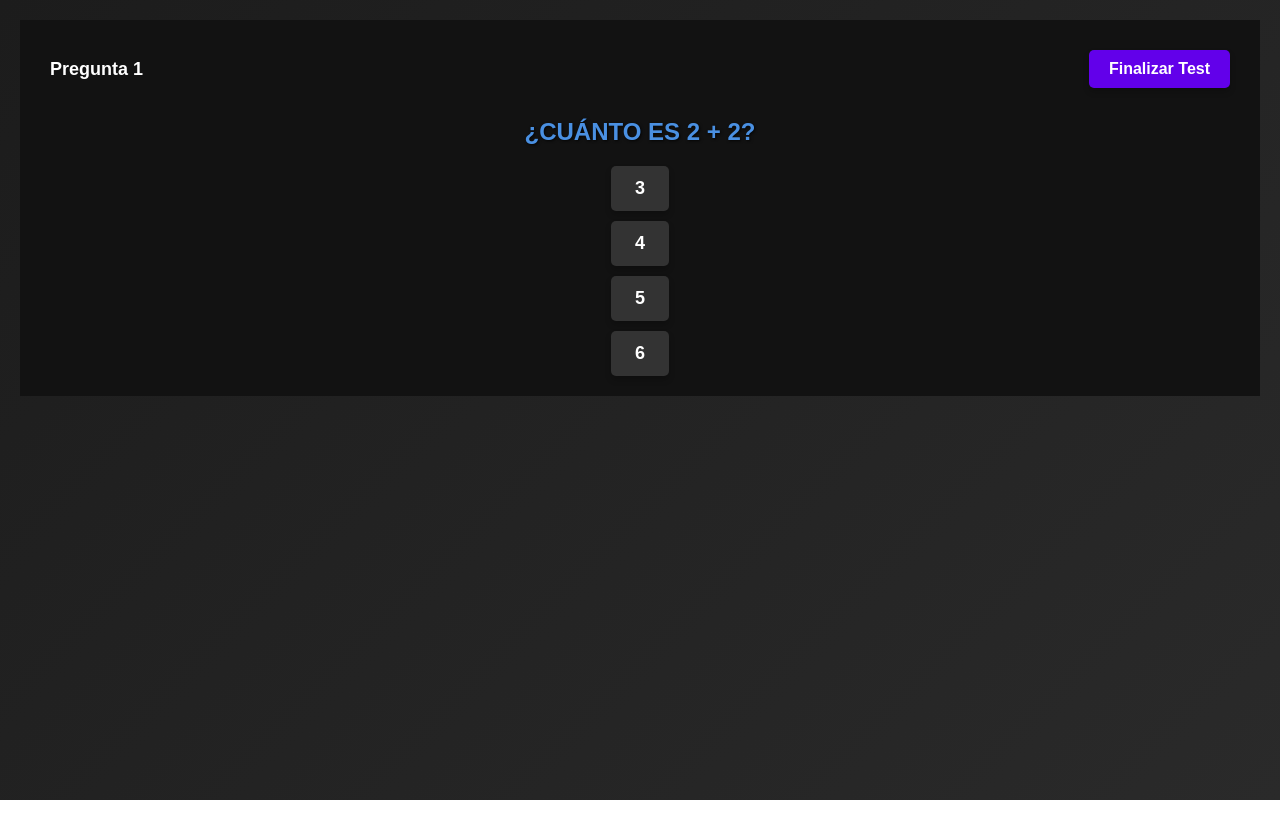
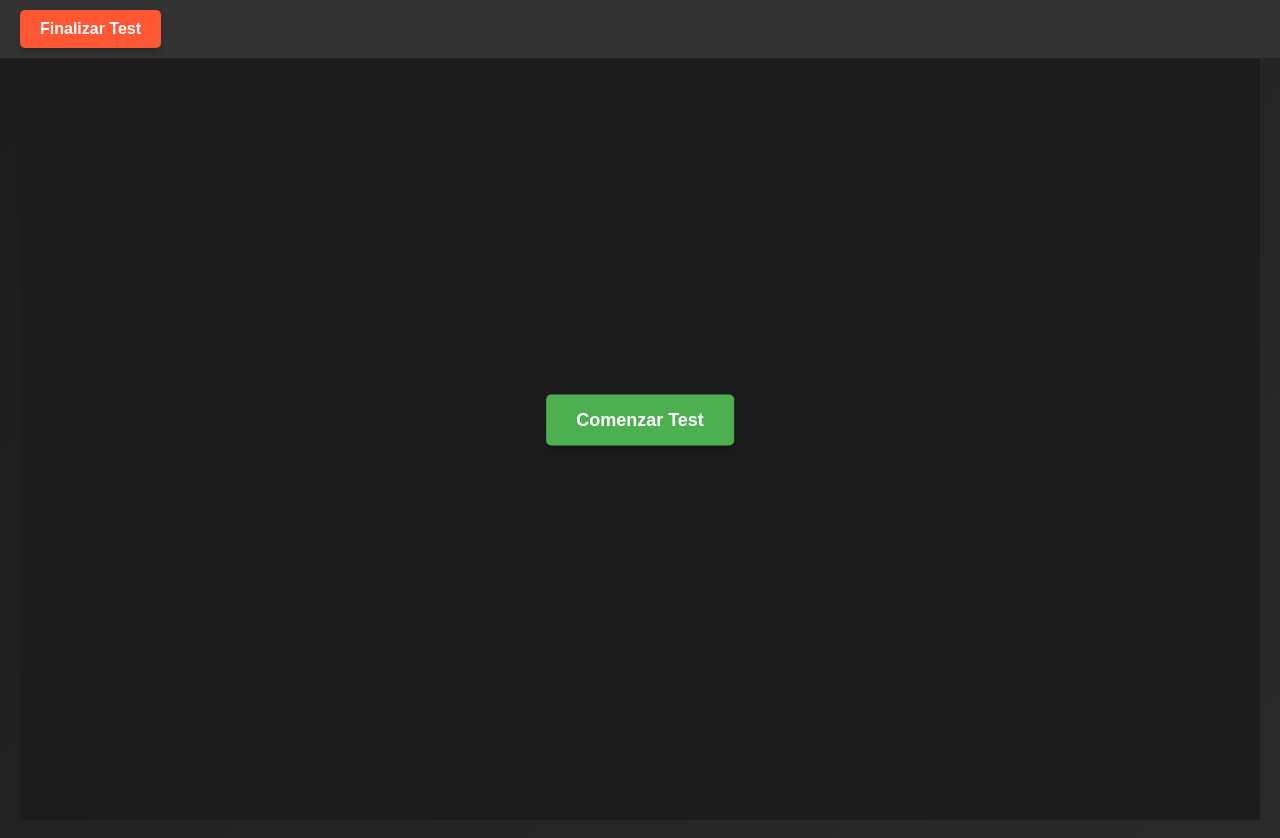
Before and after one commit to JeanPPG/interfaces-proyecto, a React (Create React App) app: page / in a window 1280 px wide. Both pictures are taken after a click on the button "Iniciar Test". Before the commit the page ends 800 px from the top, so only its background shows below. Built offline with nearby package versions, Linux system fonts and the light colour scheme.

Commit message:
D2R version 2

```diff
--- a/src/components/D2RTest.css
+++ b/src/components/D2RTest.css
@@ -1,109 +1,157 @@
-/* D2RTest.css */
 .test-container {
-  background-color: #121212;
-  color: #ffffff;
-  font-family: 'Arial', sans-serif;
-  padding: 20px;
   display: flex;
   flex-direction: column;
   align-items: center;
   justify-content: center;
-  height: 100vh;
-  width: 100%;
+  min-height: 100vh;
+  background-color: #1d1c1c;
+  font-family: 'Arial', sans-serif;
 }
 
 .top-bar {
-  width: 100%;
   display: flex;
   justify-content: space-between;
-  align-items: center;
-  margin-bottom: 20px;
-  padding: 10px;
+  width: 100%;
+  padding: 10px 20px;
+  background-color: #333;
+  color: white;
+  font-size: 16px;
+  position: fixed;
+  top: 0;
+  left: 0;
+  z-index: 10;
 }
 
-.question-number {
+.timer {
   font-size: 18px;
   font-weight: bold;
 }
 
 .end-test-button {
-  background-color: #6200ea;
+  background-color: #ff5733;
   color: white;
+  padding: 10px 20px;
   border: none;
-  padding: 10px 20px;
+  cursor: pointer;
   border-radius: 5px;
-  cursor: pointer;
-  transition: background-color 0.3s;
+  font-size: 16px;
+  transition: background-color 0.3s ease;
 }
 
 .end-test-button:hover {
-  background-color: #3700b3;
+  background-color: #c04f2a;
 }
 
-.question-container {
+.start-screen, .letters-container {
   display: flex;
   flex-direction: column;
   align-items: center;
-  text-align: center;
+  justify-content: center;
+  margin-top: 80px; /* To avoid overlap with the top bar */
 }
 
-.question-text {
-  font-size: 24px;
-  margin-bottom: 20px;
-  font-weight: bold;
+.start-button {
+  background-color: #4caf50;
+  color: white;
+  padding: 15px 30px;
+  border: none;
+  border-radius: 5px;
+  font-size: 18px;
+  cursor: pointer;
+  transition: background-color 0.3s ease;
 }
 
-.options-container {
+.start-button:hover {
+  background-color: #45a049;
+}
+
+.letters-grid {
+  display: grid;
+  grid-template-columns: repeat(14, 1fr); /* 20 columnas */
+  grid-template-rows: repeat(14, 1fr); /* 20 filas */
+  gap: 10px; /* Espacio entre las letras */
+  max-width: 100%; /* Para que ocupe todo el ancho disponible */
+  max-height: 100%; /* Para que ocupe todo el alto disponible */
+  margin: 20px 0;
+  overflow: auto; /* Si hay más letras de las que caben, se podrá hacer scroll */
+}
+
+.letter {
   display: flex;
   flex-direction: column;
-  gap: 10px;
+  align-items: center;
+  justify-content: center;
+  background-color: #000000;
+  border: 2px solid #333;
+  border-radius: 10px;
+  width: 60px;
+  height: 60px;
+  cursor: pointer;
+  transition: transform 0.2s ease;
 }
 
-.option-button {
-  background-color: #333333;
-  color: #ffffff;
-  border: none;
-  padding: 12px 24px;
-  border-radius: 5px;
-  cursor: pointer;
-  font-size: 18px;
-  transition: transform 0.2s;
+.letter:hover {
+  transform: scale(1.1);
 }
 
-.option-button:hover {
-  background-color: #6200ea;
-  transform: scale(1.05);
+.stripes {
+  display: flex;
+  flex-direction: column;
+  gap: 3px;
+  margin-top: 5px;
 }
 
-.option-button:active {
-  transform: scale(0.95);
+.stripe {
+  width: 10px;
+  height: 3px;
+  background-color: #333;
+  border-radius: 2px;
+}
+
+.correct {
+  background-color: #4caf50;
 }
 
 .result-container {
-  text-align: center;
+  display: flex;
+  flex-direction: column;
+  align-items: center;
+  justify-content: center;
+  margin-top: 20px;
 }
 
 .result-container h2 {
-  font-size: 30px;
+  font-size: 24px;
   font-weight: bold;
+  color: #333;
 }
 
 .result-container p {
   font-size: 20px;
-  margin-top: 10px;
+  color: #333;
+}
+
+.letters-container {
+  display: flex;
+  flex-direction: column;
+  align-items: center;
+  justify-content: center;
 }
 
 @media (max-width: 768px) {
-  .question-text {
-      font-size: 20px;
+  .letters-grid {
+      grid-template-columns: repeat(3, 1fr);
   }
 
-  .option-button {
-      font-size: 16px;
-      padding: 10px 20px;
+  .letters-container {
+      margin-top: 100px;
+  }
+
+  .start-button {
+      padding: 12px 25px;
   }
 
   .end-test-button {
-      padding: 8px 16px;
+      padding: 8px 15px;
   }
 }
--- a/src/components/D2RTest.js
+++ b/src/components/D2RTest.js
@@ -1,79 +1,134 @@
-import React, { useState } from 'react';
+import React, { useState, useEffect } from 'react';
 import { motion } from 'framer-motion';
 import './D2RTest.css';
 
 const D2RTest = ({ startTest, endTest }) => {
     const [score, setScore] = useState(0);
-    const [questionIndex, setQuestionIndex] = useState(0);
-    const questions = [
-        {
-            question: "¿Cuánto es 2 + 2?",
-            options: ["3", "4", "5", "6"],
-            answer: "4"
-        },
-        {
-            question: "¿Cuál es la capital de Francia?",
-            options: ["Berlín", "Madrid", "París", "Lisboa"],
-            answer: "París"
-        },
-        {
-            question: "¿Cuál es el océano más grande?",
-            options: ["Atlántico", "Índico", "Ártico", "Pacífico"],
-            answer: "Pacífico"
-        },
-        {
-            question: "¿Quién escribió 'Cien años de soledad'?",
-            options: ["Gabriel García Márquez", "Mario Vargas Llosa", "Julio Cortázar", "Jorge Luis Borges"],
-            answer: "Gabriel García Márquez"
+    const [letters, setLetters] = useState([]);
+    const [clickedLetters, setClickedLetters] = useState([]);
+    const [timer, setTimer] = useState(30); // Temporizador de 30 segundos
+    const [isTestStarted, setIsTestStarted] = useState(false);
+    const [isTestFinished, setIsTestFinished] = useState(false); // Estado para saber si el test ha terminado
+    const [intervalTime, setIntervalTime] = useState(1000); // Tiempo de intervalo inicial (1 segundo)
+
+    const generateRandomLetters = () => {
+        const alphabet = 'D'; // Letra a mostrar
+        const letterCount = 98; // Número total de letras a generar
+        let generatedLetters = [];
+
+        for (let i = 0; i < letterCount; i++) {
+            const randomLetter = alphabet[Math.floor(Math.random() * alphabet.length)];
+            const hasStripes = Math.random() > 0.5; // 50% de probabilidad de tener rayas
+            const stripeCount = Math.random() < 0.5 ? 1 : 2; // 50% de probabilidad de tener 1 o 2 rayas
+            generatedLetters.push({
+                letter: randomLetter,
+                hasStripes,
+                stripeCount, // Número de rayas
+                clicked: false,
+            });
         }
-    ];
+        setLetters(generatedLetters);
+    };
 
-    const handleAnswer = (option) => {
-        if (option === questions[questionIndex].answer) {
+    const handleLetterClick = (index) => {
+        if (!letters[index].clicked) {
+            const updatedLetters = [...letters];
+            updatedLetters[index].clicked = true;
+            setLetters(updatedLetters);
+
+            // Solo sumamos al puntaje si la letra tiene exactamente 2 rayas
+            if (letters[index].stripeCount === 2) {
                 setScore(score + 1);
             }
-        setQuestionIndex(questionIndex + 1);
+        }
+    };
+
+    useEffect(() => {
+        if (isTestStarted) {
+            generateRandomLetters();
+
+            // Establecer un intervalo de actualización de letras
+            const interval = setInterval(() => {
+                setLetters((prevLetters) => {
+                    return prevLetters.map((letter) => ({
+                        ...letter,
+                        clicked: false, // Reiniciar el estado de "clicked" de todas las letras
+                    }));
+                });
+            }, intervalTime);
+
+            const timerInterval = setInterval(() => {
+                setTimer((prev) => prev - 1);
+            }, 1000);
+
+            if (timer <= 0) {
+                clearInterval(interval);
+                clearInterval(timerInterval);
+                setIsTestFinished(true); // Marcamos el test como terminado cuando el tiempo se agota
+            }
+
+            // Acelerar el intervalo a medida que el tiempo disminuye
+            if (timer <= 10) {
+                setIntervalTime(500); // 500ms si quedan 10 segundos o menos
+            } else if (timer <= 20) {
+                setIntervalTime(750); // 750ms si quedan entre 10 y 20 segundos
+            }
+
+            return () => {
+                clearInterval(interval);
+                clearInterval(timerInterval);
+            };
+        }
+    }, [isTestStarted, timer, intervalTime]);
+
+    const handleTestFinish = () => {
+        setIsTestFinished(true);
+        endTest();
     };
 
     return (
         <div className="test-container">
             <motion.div className="top-bar">
-                <span className="question-number">Pregunta {questionIndex + 1}</span>
-                {questionIndex < questions.length && (
+                {isTestStarted && !isTestFinished && (
+                    <span className="timer">Tiempo restante: {timer}s</span>
+                )}
                 <motion.button
                     className="end-test-button"
                     whileHover={{ scale: 1.1 }}
                     whileTap={{ scale: 0.9 }}
-                        onClick={endTest}
+                    onClick={handleTestFinish}
                 >
                     Finalizar Test
                 </motion.button>
-                )}
             </motion.div>
-            {questionIndex < questions.length ? (
+
+            {isTestStarted && !isTestFinished ? (
                 <motion.div
                     initial={{ opacity: 0 }}
                     animate={{ opacity: 1 }}
                     exit={{ opacity: 0 }}
-                    key={questionIndex}
-                    className="question-container"
+                    className="letters-container"
                 >
-                    <h2 className="question-text">{questions[questionIndex].question}</h2>
-                    <div className="options-container">
-                        {questions[questionIndex].options.map((option, index) => (
-                            <motion.button
+                    <div className="letters-grid">
+                        {letters.map((letter, index) => (
+                            <motion.div
                                 key={index}
-                                className="option-button"
-                                whileHover={{ scale: 1.1 }}
-                                whileTap={{ scale: 0.9 }}
-                                onClick={() => handleAnswer(option)}
+                                className={`letter ${letter.clicked ? (letter.stripeCount === 2 ? 'correct' : 'incorrect') : ''}`}
+                                onClick={() => handleLetterClick(index)}
                             >
-                                {option}
-                            </motion.button>
+                                <span className="letter-text">{letter.letter}</span>
+                                {letter.hasStripes && (
+                                    <div className="stripes">
+                                        {[...Array(letter.stripeCount)].map((_, i) => (
+                                            <div key={i} className="stripe"></div>
+                                        ))}
+                                    </div>
+                                )}
+                            </motion.div>
                         ))}
                     </div>
                 </motion.div>
-            ) : (
+            ) : isTestFinished ? (
                 <motion.div
                     initial={{ opacity: 0 }}
                     animate={{ opacity: 1 }}
@@ -91,6 +146,17 @@ const D2RTest = ({ startTest, endTest }) => {
                         Finalizar Test
                     </motion.button>
                 </motion.div>
+            ) : (
+                <motion.div className="start-screen">
+                    <motion.button
+                        className="start-button"
+                        whileHover={{ scale: 1.1 }}
+                        whileTap={{ scale: 0.9 }}
+                        onClick={() => setIsTestStarted(true)}
+                    >
+                        Comenzar Test
+                    </motion.button>
+                </motion.div>
             )}
         </div>
     );
```
Lines whose indentation alone changed are shown as unchanged.
